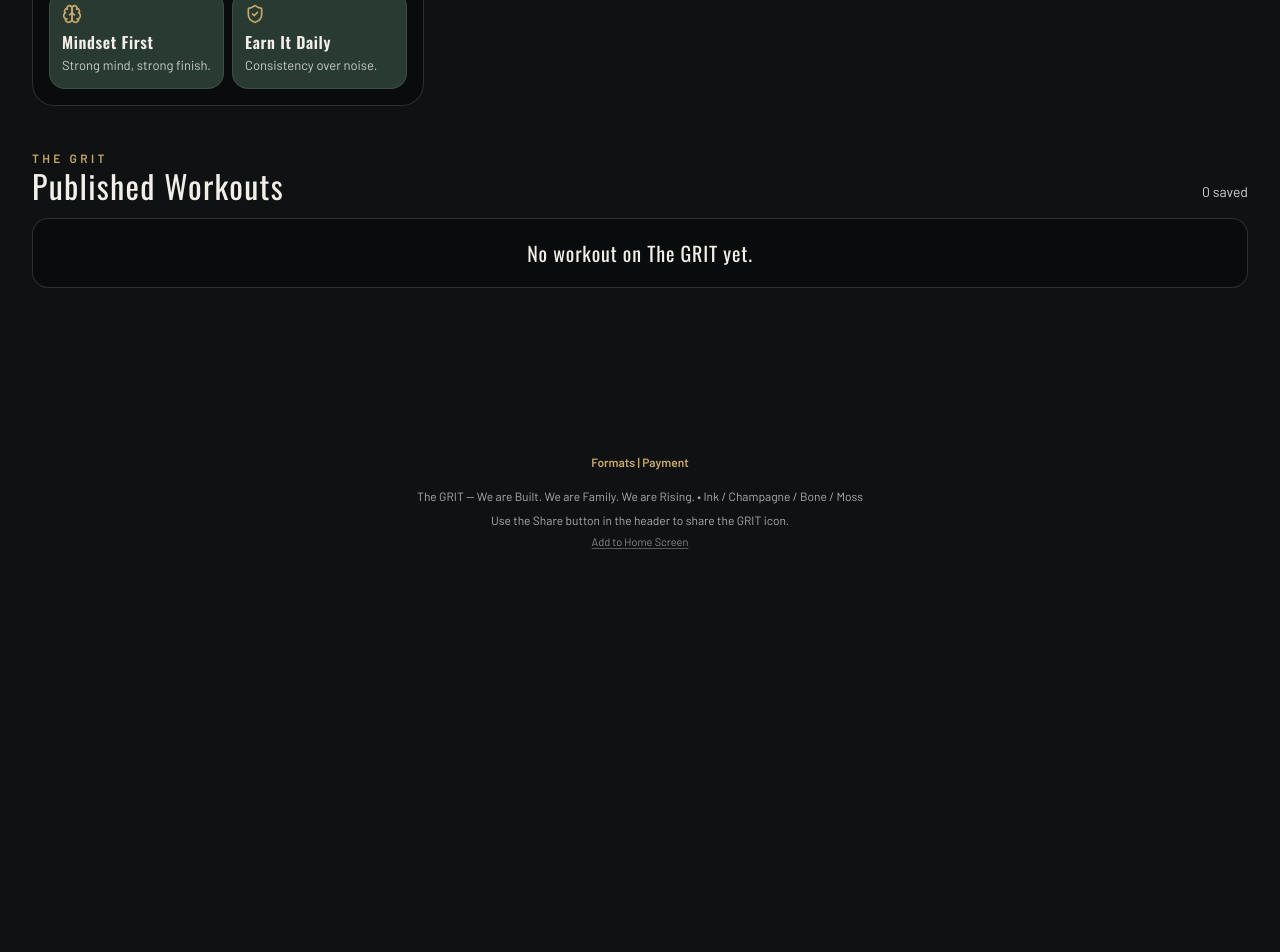
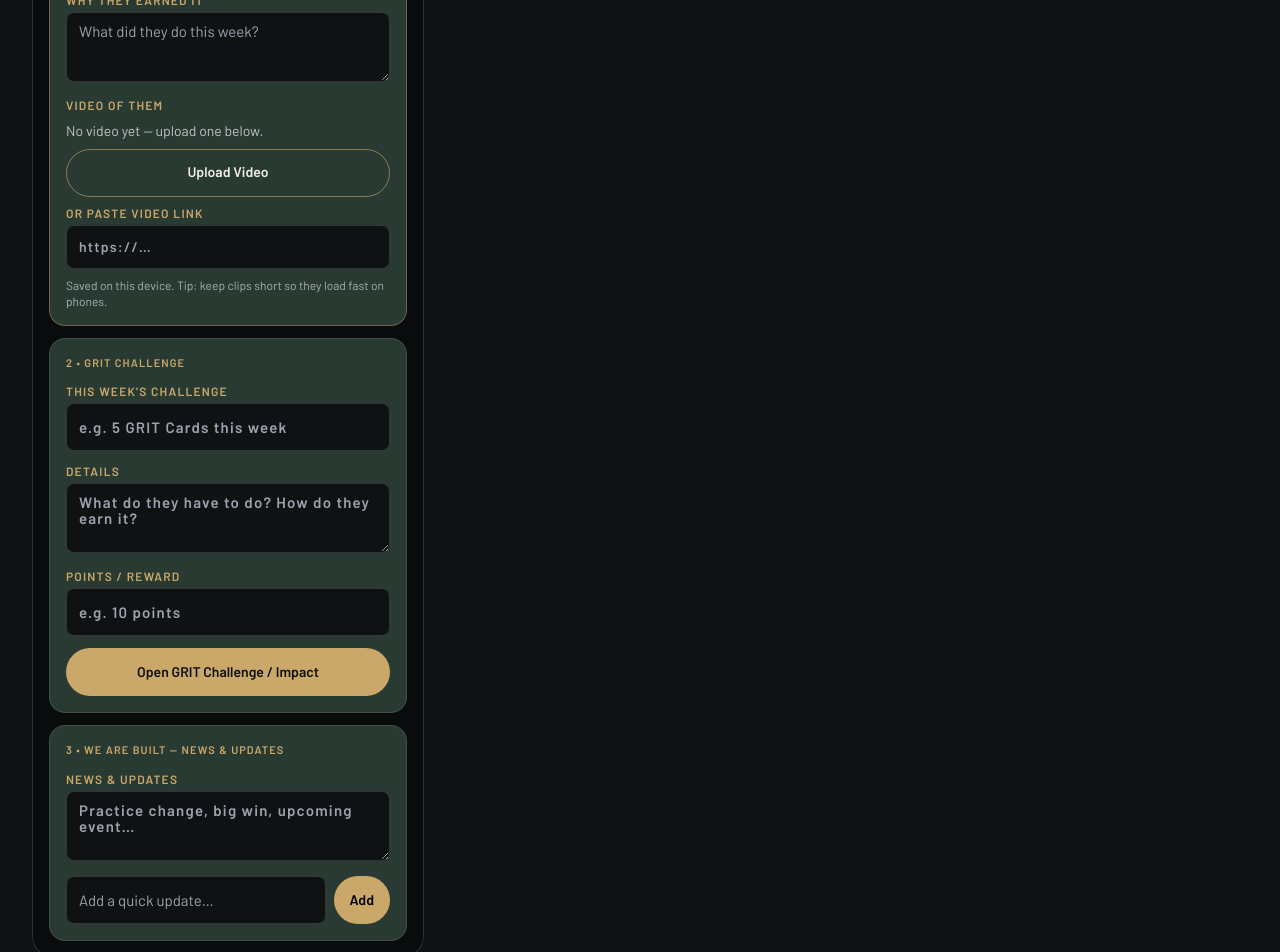
Before and after one commit to ThePivotProject/TheGRITTRAINING, a React (Vite) app: page / in a window 1280 px wide. Shown: the part 880-1832 px from the top of the page. Before the commit the page ends 1524 px from the top, so only its background shows below. Built offline with nearby package versions, Linux system fonts and the light colour scheme.

Commit message:
Add files via upload

```diff
--- a/App.tsx
+++ b/App.tsx
@@ -193,6 +193,12 @@ export default function App(){
   const [editingCardId,setEditingCardId]=useState<string|null>(null);
   const [expandedCardId,setExpandedCardId]=useState<string|null>(null);
   const [spotlightId,setSpotlightId]=useState("");
+  // Home — We Are Built Different: 3 boxes (saved to this device)
+  const [homeBoxes,setHomeBoxes]=useState<any>(()=>{ try{ return JSON.parse(localStorage.getItem("grit:homeBoxes")||"null") || { aowId:"", aowNote:"", aowVideo:"", aowVideoName:"", challengeTitle:"", challengeDesc:"", challengePoints:"", newsText:"", newsItems:[] }; }catch{ return { aowId:"", aowNote:"", aowVideo:"", aowVideoName:"", challengeTitle:"", challengeDesc:"", challengePoints:"", newsText:"", newsItems:[] }; } });
+  const [newsDraft,setNewsDraft]=useState("");
+  useEffect(()=>{ try{ localStorage.setItem("grit:homeBoxes", JSON.stringify(homeBoxes)); }catch{} },[homeBoxes]);
+  const aowAthlete = athletes.find(a=>a.id===homeBoxes.aowId) || null;
+  const latestChallenge = (typeof challenges!=="undefined" && challenges[0]) || null;
   const [reactions,setReactions]=useState<Record<string,"fire">>({});
   const [celebrated,setCelebrated]=useState("");
   const [homeworkDone,setHomeworkDone]=useState<Record<string,boolean>>({});
@@ -474,6 +480,18 @@ export default function App(){
       updated = { ...athlete, trainingSections:{...(athlete.trainingSections||{}), [dest]: join(athlete.trainingSections?.[dest]||"")} };
     } else if(dest==="focus"){
       updated = { ...athlete, focus: join(athlete.focus||"") };
+    } else if(dest==="homework"){
+      updated = { ...athlete, homework: join(athlete.homework||"") };
+    } else if(dest==="mindset"){
+      updated = { ...athlete, mindset: join(athlete.mindset||"") };
+    } else if(dest==="nonneg"){
+      updated = { ...athlete, nonNegotiables: join(athlete.nonNegotiables||"") };
+    } else if(dest==="remember"){
+      updated = { ...athlete, remember: join(athlete.remember||"") };
+    } else if(dest==="gratitude"){
+      updated = { ...athlete, gratitude: join(athlete.gratitude||"") };
+    } else if(dest==="notes"){
+      updated = { ...athlete, progress_notes: join(athlete.progress_notes||"") };
     } else if(dest==="progress"){
       updated = { ...athlete, progress_notes: join(athlete.progress_notes||"") };
     } else if(dest==="questions"){
@@ -957,10 +975,37 @@ export default function App(){
             <section className="mt-4 rounded-[22px] border border-white/15 bg-black/35 p-4">
               <h2 className="font-display text-[28px] leading-none">We Are Built <span className="text-[#C9A86A]">Different</span></h2>
               <p className="mt-3 text-[15px] leading-relaxed text-white/90">This is not a highlight reel. It is the work behind it — Dynamic Stretch, Core, Main Lift, Speed, Agility, Explode, mindset, homework, and the reminder that carries into the next day.</p>
-              <div className="grid grid-cols-2 gap-2 mt-4">
-                {[{i:<Zap size={20}/>,t:"Train With Intent",d:"Every block has a purpose."},{i:<Users size={20}/>,t:"Built Together",d:"The GRIT holds the standard."},{i:<Brain size={20}/>,t:"Mindset First",d:"Strong mind, strong finish."},{i:<ShieldCheck size={20}/>,t:"Earn It Daily",d:"Consistency over noise."}].map(x=>(
-                  <div key={x.t} className="rounded-2xl border border-white/10 bg-[#2E4038]/90 p-3"><div className="text-[#C9A86A]">{x.i}</div><h3 className="font-display font-semibold mt-2 leading-tight">{x.t}</h3><p className="text-[13px] text-white/75 mt-1">{x.d}</p></div>
-                ))}
+              <div className="space-y-3 mt-4">
+                {/* BOX 1 — ATHLETE OF THE WEEK */}
+                <div className="rounded-2xl border border-[#C9A86A]/40 bg-[#2E4038]/90 p-4">
+                  <p className="text-[11px] font-bold tracking-widest text-[#C9A86A]">1 • ATHLETE OF THE WEEK</p>
+                  <label className="block text-left text-xs font-bold tracking-widest text-[#C9A86A] mt-3">CHOOSE ATHLETE<select value={homeBoxes.aowId} onChange={e=>setHomeBoxes((p:any)=>({...p,aowId:e.target.value}))} className="mt-1 w-full min-h-[48px] bg-[#0F1113] border border-white/15 rounded-lg px-3 py-2.5 text-[16px] text-white normal-case tracking-normal font-normal"><option value="">Select Athlete</option>{athleteOptions()}</select></label>
+                  {aowAthlete && <div className="mt-3 text-center"><p className="font-display text-2xl leading-tight">{aowAthlete.name}</p><p className="text-sm text-white/75 mt-1">{aowAthlete.sport||""}{aowAthlete.position?` • ${aowAthlete.position}`:""}</p><button onClick={()=>openAthlete(aowAthlete.id)} className="mt-2 min-h-[44px] border border-white/30 px-4 py-2 rounded-full text-sm font-semibold">Open Their GRIT Profile</button></div>}
+                  <label className="block text-left text-xs font-bold tracking-widest text-[#C9A86A] mt-3">WHY THEY EARNED IT<textarea value={homeBoxes.aowNote} onChange={e=>setHomeBoxes((p:any)=>({...p,aowNote:e.target.value}))} rows={3} placeholder="What did they do this week?" className="mt-1 w-full bg-[#0F1113] border border-white/15 rounded-lg px-3 py-2.5 text-[15px] text-white normal-case tracking-normal font-normal" /></label>
+                  <p className="text-xs font-bold tracking-widest text-[#C9A86A] mt-3">VIDEO OF THEM</p>
+                  {homeBoxes.aowVideo ? <video key={homeBoxes.aowVideo} src={homeBoxes.aowVideo} controls playsInline className="mt-2 w-full rounded-xl bg-black max-h-[320px]" /> : <p className="text-sm text-white/70 mt-2">No video yet — upload one below.</p>}
+                  <label className="mt-2 block min-h-[48px] rounded-full border border-[#C9A86A]/60 px-4 py-3 text-center text-sm font-bold cursor-pointer">Upload Video<input type="file" accept="video/*" className="hidden" onChange={e=>{ const f=e.target.files?.[0]; if(!f) return; const url=URL.createObjectURL(f); setHomeBoxes((p:any)=>({...p,aowVideo:url,aowVideoName:f.name})); }} /></label>
+                  {homeBoxes.aowVideoName && <p className="text-xs text-white/60 mt-1 text-center">{homeBoxes.aowVideoName}</p>}
+                  <label className="block text-left text-xs font-bold tracking-widest text-[#C9A86A] mt-2">OR PASTE VIDEO LINK<input value={homeBoxes.aowVideo && homeBoxes.aowVideo.startsWith("http") ? homeBoxes.aowVideo : ""} onChange={e=>setHomeBoxes((p:any)=>({...p,aowVideo:e.target.value}))} placeholder="https://…" className="mt-1 w-full min-h-[44px] bg-[#0F1113] border border-white/15 rounded-lg px-3 py-2 text-[14px]" /></label>
+                  {homeBoxes.aowVideo && <button onClick={()=>setHomeBoxes((p:any)=>({...p,aowVideo:"",aowVideoName:""}))} className="mt-2 min-h-[44px] w-full border border-white/25 rounded-full text-sm font-semibold">Remove Video</button>}
+                  <p className="text-xs text-white/60 mt-2">Saved on this device. Tip: keep clips short so they load fast on phones.</p>
+                </div>
+                {/* BOX 2 — GRIT CHALLENGE */}
+                <div className="rounded-2xl border border-white/10 bg-[#2E4038]/90 p-4">
+                  <p className="text-[11px] font-bold tracking-widest text-[#C9A86A]">2 • GRIT CHALLENGE</p>
+                  <label className="block text-left text-xs font-bold tracking-widest text-[#C9A86A] mt-3">THIS WEEK'S CHALLENGE<input value={homeBoxes.challengeTitle} onChange={e=>setHomeBoxes((p:any)=>({...p,challengeTitle:e.target.value}))} placeholder="e.g. 5 GRIT Cards this week" className="mt-1 w-full min-h-[48px] bg-[#0F1113] border border-white/15 rounded-lg px-3 py-2.5 text-[15px]" /></label>
+                  <label className="block text-left text-xs font-bold tracking-widest text-[#C9A86A] mt-3">DETAILS<textarea value={homeBoxes.challengeDesc} onChange={e=>setHomeBoxes((p:any)=>({...p,challengeDesc:e.target.value}))} rows={3} placeholder="What do they have to do? How do they earn it?" className="mt-1 w-full bg-[#0F1113] border border-white/15 rounded-lg px-3 py-2.5 text-[15px]" /></label>
+                  <label className="block text-left text-xs font-bold tracking-widest text-[#C9A86A] mt-3">POINTS / REWARD<input value={homeBoxes.challengePoints} onChange={e=>setHomeBoxes((p:any)=>({...p,challengePoints:e.target.value}))} placeholder="e.g. 10 points" className="mt-1 w-full min-h-[48px] bg-[#0F1113] border border-white/15 rounded-lg px-3 py-2.5 text-[15px]" /></label>
+                  {latestChallenge && <p className="text-sm text-white/75 mt-3">Latest saved challenge: <strong className="text-white">{latestChallenge.title}</strong>{latestChallenge.description?` — ${latestChallenge.description}`:""}</p>}
+                  <button onClick={()=>goTab("impact")} className="mt-3 min-h-[48px] w-full bg-[#C9A86A] text-[#0F1113] font-bold px-4 py-3 rounded-full text-sm">Open GRIT Challenge / Impact</button>
+                </div>
+                {/* BOX 3 — WE ARE BUILT / NEWS */}
+                <div className="rounded-2xl border border-white/10 bg-[#2E4038]/90 p-4">
+                  <p className="text-[11px] font-bold tracking-widest text-[#C9A86A]">3 • WE ARE BUILT — NEWS & UPDATES</p>
+                  <label className="block text-left text-xs font-bold tracking-widest text-[#C9A86A] mt-3">NEWS & UPDATES<textarea value={homeBoxes.newsText} onChange={e=>setHomeBoxes((p:any)=>({...p,newsText:e.target.value}))} rows={3} placeholder="Practice change, big win, upcoming event…" className="mt-1 w-full bg-[#0F1113] border border-white/15 rounded-lg px-3 py-2.5 text-[15px]" /></label>
+                  <div className="mt-3 flex gap-2"><input value={newsDraft} onChange={e=>setNewsDraft(e.target.value)} placeholder="Add a quick update…" className="flex-1 min-h-[48px] bg-[#0F1113] border border-white/15 rounded-lg px-3 py-2.5 text-[15px]" /><button onClick={()=>{ if(!newsDraft.trim()) return; setHomeBoxes((p:any)=>({...p,newsItems:[{text:newsDraft.trim(),date:new Date().toLocaleDateString()},...(p.newsItems||[])]})); setNewsDraft(""); }} className="min-h-[48px] bg-[#C9A86A] text-black font-bold px-4 rounded-full text-sm shrink-0">Add</button></div>
+                  {(homeBoxes.newsItems||[]).length>0 && <ul className="mt-3 space-y-2">{homeBoxes.newsItems.map((n:any,i:number)=>(<li key={i} className="flex justify-between gap-2 text-[14px] leading-relaxed border-b border-white/10 pb-2 last:border-0"><span>{n.text}</span><span className="text-xs text-white/60 shrink-0">{n.date}</span></li>))}</ul>}
+                </div>
               </div>
             </section>
 
@@ -1138,6 +1183,7 @@ export default function App(){
                     <button disabled={busy} onClick={saveAthlete} className="min-h-[52px] inline-flex items-center justify-center gap-2 bg-[#C9A86A] text-black font-bold px-5 py-3 rounded-full text-[15px] disabled:opacity-50"><Save size={16}/> {busy?"Saving…":"Save Profile"}</button>
                     <button onClick={handleShare} className="flex min-h-[52px] items-center justify-center gap-2 border border-white/30 px-5 py-3 rounded-full text-[15px] font-semibold active:bg-white/10"><Share2 size={16}/> Share</button>
                     {shareStatus && <p className="text-sm font-bold text-[#D4B483] text-center" role="status">{shareStatus}</p>}
+                    <button onClick={()=>{setDictAthleteId(selectedAthlete.id); setDictOpen(true);}} className="min-h-[48px] bg-[#C9A86A] text-[#0F1113] font-bold px-5 py-3 rounded-full text-sm">🎙 Dictate for {selectedAthlete.name}</button>
                     <button onClick={()=>{setTrainingAthleteId(selectedAthlete.id); goTab("training");}} className="min-h-[48px] border border-white/25 px-5 py-3 rounded-full text-sm font-semibold">Open This Athlete’s Training</button>
                     <button onClick={()=>{setTrainingAthleteId(selectedAthlete.id); goTab("homework");}} className="min-h-[48px] border border-white/25 px-5 py-3 rounded-full text-sm font-semibold">Open Homework</button>
                     <button onClick={()=>goTab("impact")} className="min-h-[48px] border border-white/25 px-5 py-3 rounded-full text-sm font-semibold">Send Them a GRIT Card</button>
@@ -1398,6 +1444,12 @@ export default function App(){
                 <option value="focus">Your GRIT Focus and Why</option>
                 <option value="progress">Progress Notes</option>
                 <option value="questions">Questions / Progress Notes</option>
+                <option value="homework">Homework</option>
+                <option value="mindset">Mindset</option>
+                <option value="nonneg">Non-Negotiables</option>
+                <option value="remember">Remember, You Are</option>
+                <option value="gratitude">Gratitude</option>
+                <option value="notes">Notes</option>
               </select>
               {dictDestination==="questions" && (
                 <><label className="block text-xs font-bold tracking-widest text-[#C9A86A] mt-4">TRAINING BLOCK</label>
```
